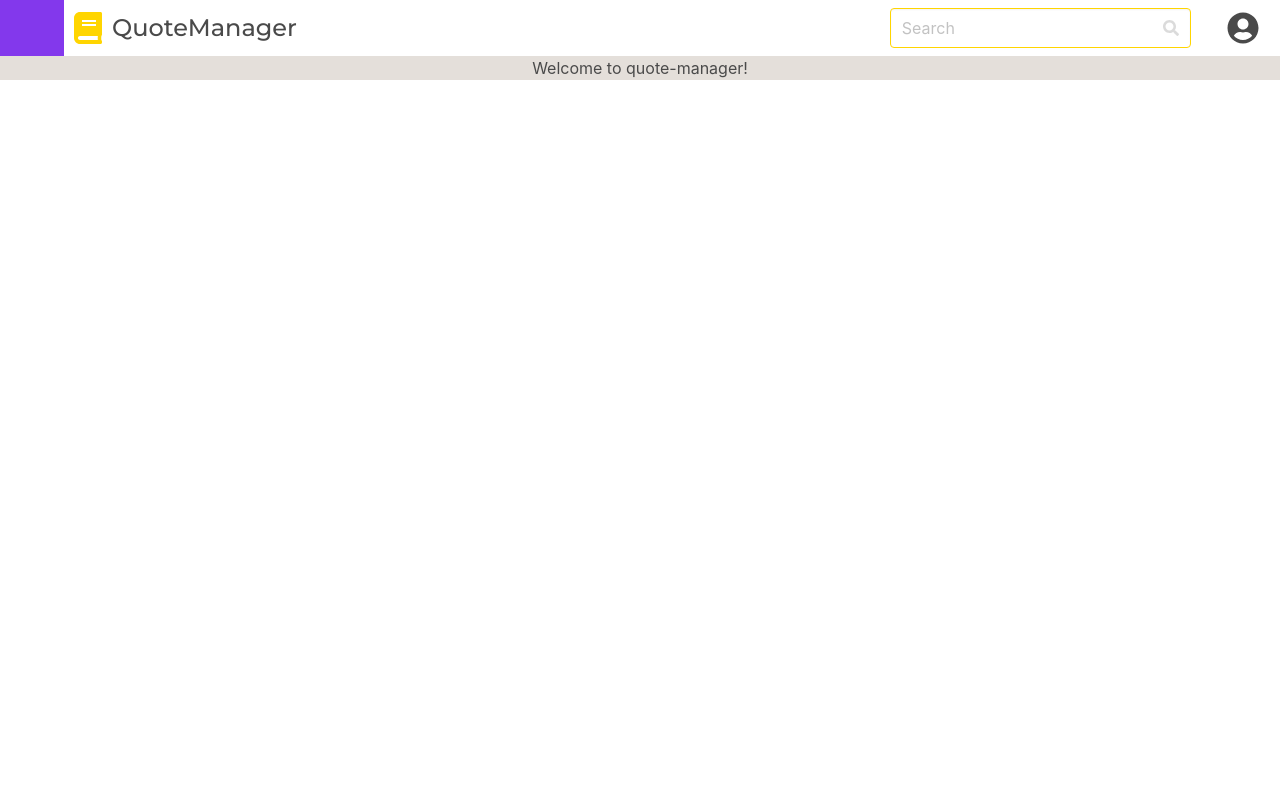
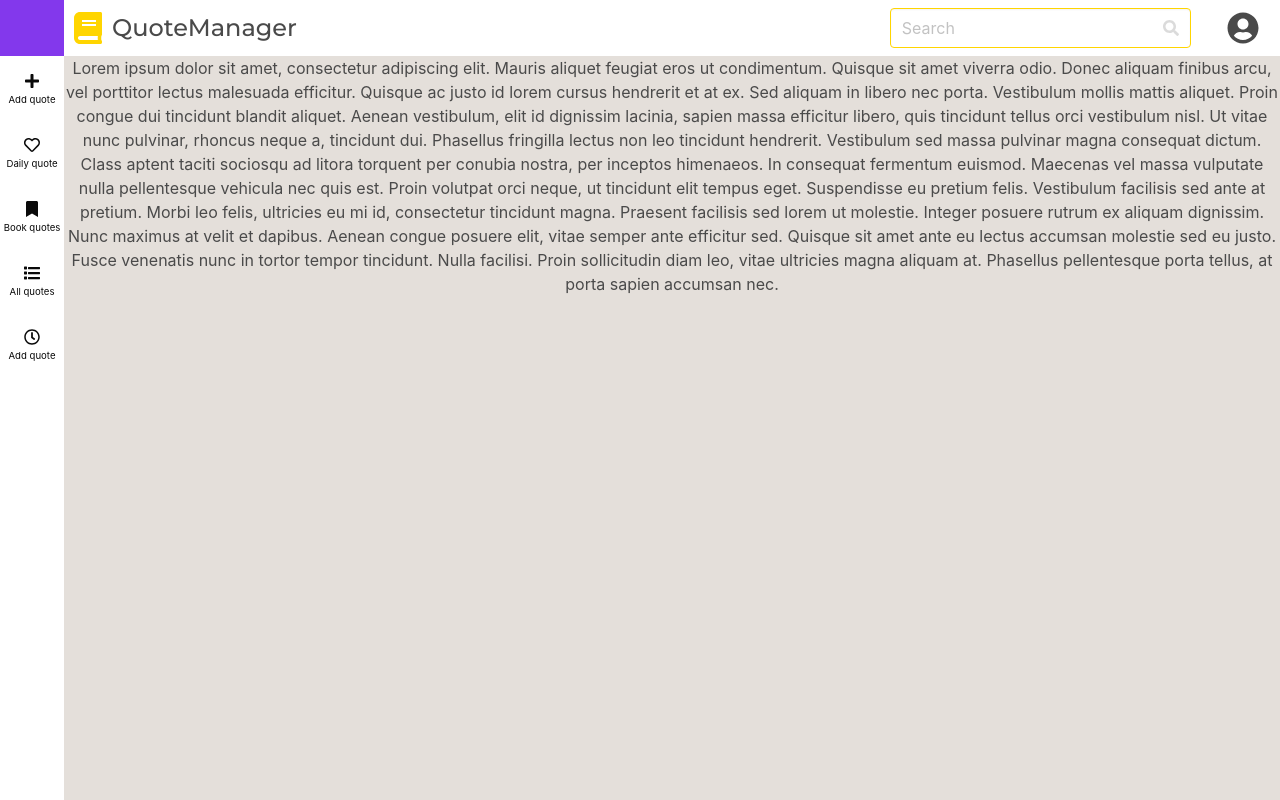
Before and after one commit to b-jakubowski/QuoteManager, an Angular app: page / in a window 1280 px wide. Built offline with nearby package versions, Linux system fonts and the light colour scheme.

Commit message:
feat: Added app-container and test text

```diff
--- a/apps/quote-manager/src/app/app.component.html
+++ b/apps/quote-manager/src/app/app.component.html
@@ -1,4 +1,11 @@
 <app-navbar></app-navbar>
-<div class="app-body">
-  <h1>Welcome to quote-manager!</h1>
+<div class="app-container">
+  <app-sidebar></app-sidebar>
+  <section class="content">
+    Lorem ipsum dolor sit amet, consectetur adipiscing elit. Mauris aliquet feugiat eros ut condimentum. Quisque sit amet viverra odio. Donec aliquam finibus arcu, vel porttitor lectus malesuada efficitur. Quisque ac justo id lorem cursus hendrerit et at ex. Sed aliquam in libero nec porta. Vestibulum mollis mattis aliquet. Proin congue dui tincidunt blandit aliquet.
+
+    Aenean vestibulum, elit id dignissim lacinia, sapien massa efficitur libero, quis tincidunt tellus orci vestibulum nisl. Ut vitae nunc pulvinar, rhoncus neque a, tincidunt dui. Phasellus fringilla lectus non leo tincidunt hendrerit. Vestibulum sed massa pulvinar magna consequat dictum. Class aptent taciti sociosqu ad litora torquent per conubia nostra, per inceptos himenaeos. In consequat fermentum euismod. Maecenas vel massa vulputate nulla pellentesque vehicula nec quis est.
+
+    Proin volutpat orci neque, ut tincidunt elit tempus eget. Suspendisse eu pretium felis. Vestibulum facilisis sed ante at pretium. Morbi leo felis, ultricies eu mi id, consectetur tincidunt magna. Praesent facilisis sed lorem ut molestie. Integer posuere rutrum ex aliquam dignissim. Nunc maximus at velit et dapibus. Aenean congue posuere elit, vitae semper ante efficitur sed. Quisque sit amet ante eu lectus accumsan molestie sed eu justo. Fusce venenatis nunc in tortor tempor tincidunt. Nulla facilisi. Proin sollicitudin diam leo, vitae ultricies magna aliquam at. Phasellus pellentesque porta tellus, at porta sapien accumsan nec.
+  </section>
 </div>
--- a/apps/quote-manager/src/app/app.component.scss
+++ b/apps/quote-manager/src/app/app.component.scss
@@ -1,9 +1,12 @@
 @import '../styles/colors';
 
 :host {
-  margin: 0;
-  .app-body {
+  .app-container {
+    margin: 0;
+    display: flex;
     text-align: center;
-    background: $accent-grey;
+    .content {
+      background: $accent-grey;
+    }
   }
 }
```
